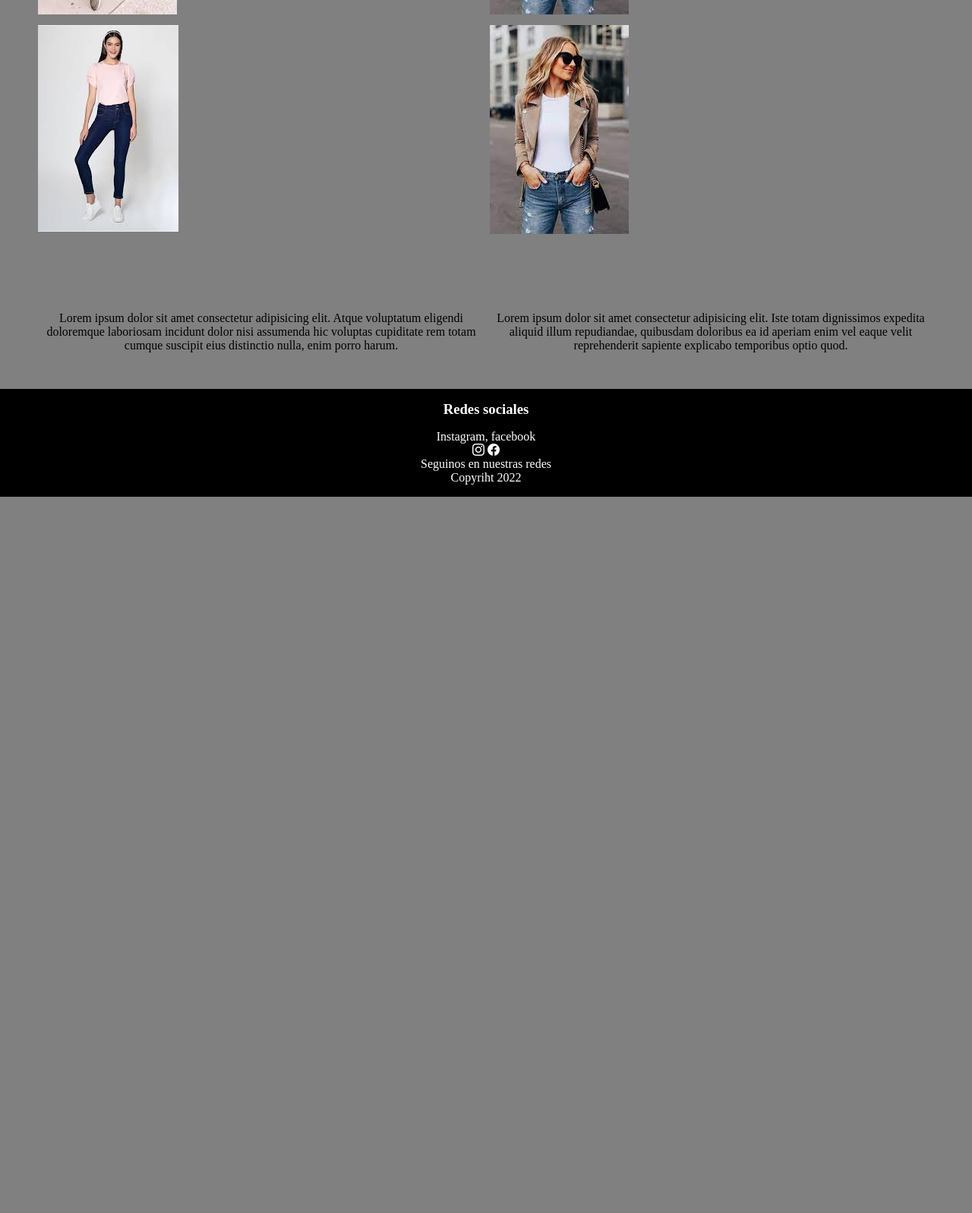
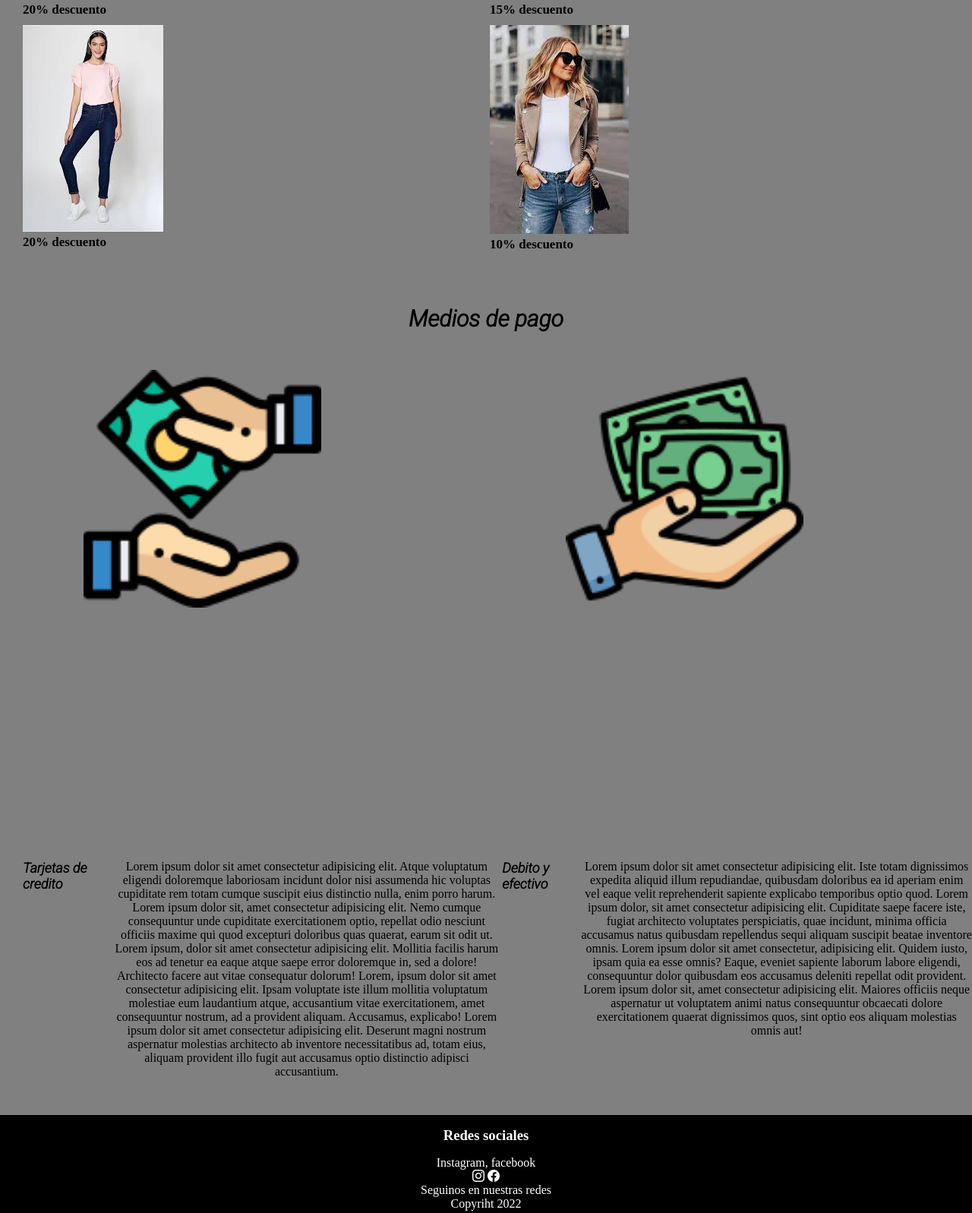
Before and after one commit to EmiQuitllet1996/pruebaGib, a plain HTML site: page index.html in a window 1280 px wide. Shown: the part 607-2204 px from the top of the page at 76% size. Before the commit the page ends 1261 px from the top, so only its background shows below. Drawn offline with nearby package versions, Linux system fonts and the light colour scheme.

Commit message:
modificaciones en general

```diff
--- a/css/style.css
+++ b/css/style.css
@@ -27,10 +27,77 @@ font-weight: bold;
 animation-iteration-count: initial;
 }
 
+h4{
+font-size: 18px;
+font-weight: 500;
+font-family: 'Roboto', sans-serif;
+font-weight: bold;
+}
+
+h5{
+    font-size: 17px;
+}
+
+.medioPago{
+padding: 40px;
+text-align: center;
+font-size: 30px;
+font-weight: 500;
+font-family: 'Roboto', sans-serif;
+font-weight: bold;
+}
+
+/* Medios de pago hecho con grid*/
+
+.tarjetaEfectivo{
+    display: grid;
+    padding: 10px;
+    grid-template-columns: repeat(1fr);
+    grid-template-rows: repeat(2, 1fr);
+    grid-template-areas: "pago1"
+                         "pago2";
+    gap: 7px;
+}
+
+@media screen and (min-width:720px){
+    .tarjetaEfectivo{
+        display: grid;
+        grid-template-columns: repeat(2, 1fr);
+        grid-template-rows: repeat(1fr);
+        grid-template-areas: "pago1 pago2";
+        gap: 10px;
+
+    }
+}
+
+@media screen and (min-width:1350px){
+    .tarjetaEfectivo{
+        display: grid;
+        grid-template-columns: repeat(2, 1fr);
+        grid-template-rows: repeat(1fr);
+        grid-template-areas: "pago1 pago2"
+
+    }
+}
+
+.tarjeta{
+    grid-area: pago1;
+    width: 50%;
+    margin-left: 100px;
+}
+
+.efectivo{
+   grid-area: pago2;
+   width: 50%;
+   margin-left: 100px;
+}
+
+/* parrafo hecho con flex en pagina principal*/
 
 section{
     display: flex;
-    padding: 3rem;
+    padding-bottom: 3rem;
+    padding-left: 30px;
 }
 
 .parrafo1{
@@ -48,7 +115,6 @@ footer{
     background-color: black;
     color: white;
     padding-bottom: 1rem;
-
 }
 
 footer h3{
@@ -69,6 +135,7 @@ nav{
 nav ul{
     display: flex;
     justify-content: space-evenly;
+    margin-left: 15px;
     gap: 1rem;
     background-color: black;
 }
@@ -77,7 +144,6 @@ nav ul{
 
 nav ul li{
 list-style-type: none;
-margin: 0,5rem;
 font-size: 19px;
 font-weight: 500;
 font-family: 'Roboto', sans-serif;
@@ -156,7 +222,7 @@ font-weight: bold;
 /*pagina principal*/
 
 .galeriaPrincipal{
-    padding: 50px;
+    padding: 30px;
     display: grid;
     grid-template-columns: repeat(1fr);
     grid-template-rows: repeat(4,1fr);
@@ -177,6 +243,7 @@ font-weight: bold;
 grid-area: imageen2;
 width: 100%;
 }
+
 
 
 .ropa3{
--- a/index.html
+++ b/index.html
@@ -47,26 +47,42 @@
         <section class="galeriaPrincipal">
         <div class="ropa1">
         <img src="img/ropa1.jpg" alt="imagen de ropa">
+        <h5>20% descuento</h5>
         </div>
         <div class="ropa2">
         <img src="img/ropa 2.jpg" alt="imagen de ropa">
+        <h5>15% descuento</h5>
         </div>
         <div class="ropa3">
          <img src="img/ropa 3.jpg" alt="imagen de ropa">
+         <h5>20% descuento</h5>
          </div>
         <div class="ropa4">
         <img src="img/ropa 2.jpg" alt="imagen de ropa">
+        <h5>10% descuento</h5>
         </div>
-    </section>
+        </section>
+        <h3 class="medioPago">Medios de pago</h3>
+        <div class="tarjetaEfectivo">
+        <img class="tarjeta" src="img/tarjeta1.png" alt="foto de tarjeta">
+        <img class="efectivo" src="img/2024335.png" alt="foto de efectivo">
+        </div>
+        <section>
+        <h4> Tarjetas de credito</h4>
+        <p class="parrafo1">Lorem ipsum dolor sit amet consectetur adipisicing elit. Atque voluptatum eligendi doloremque laboriosam incidunt dolor nisi assumenda hic voluptas cupiditate rem totam cumque suscipit eius distinctio nulla, enim porro harum.
+        Lorem ipsum dolor sit, amet consectetur adipisicing elit. Nemo cumque consequuntur unde cupiditate exercitationem optio, repellat odio nesciunt officiis maxime qui quod excepturi doloribus quas quaerat, earum sit odit ut.
+        Lorem ipsum, dolor sit amet consectetur adipisicing elit. Mollitia facilis harum eos ad tenetur ea eaque atque saepe error doloremque in, sed a dolore! Architecto facere aut vitae consequatur dolorum!
+        Lorem, ipsum dolor sit amet consectetur adipisicing elit. Ipsam voluptate iste illum mollitia voluptatum molestiae eum laudantium atque, accusantium vitae exercitationem, amet consequuntur nostrum, ad a provident aliquam. Accusamus, explicabo!
+        Lorem ipsum dolor sit amet consectetur adipisicing elit. Deserunt magni nostrum aspernatur molestias architecto ab inventore necessitatibus ad, totam eius, aliquam provident illo fugit aut accusamus optio distinctio adipisci accusantium.</p>
+        <h4>Debito y efectivo</h4>
+        <p class="parrafo2">Lorem ipsum dolor sit amet consectetur adipisicing elit. Iste totam dignissimos expedita aliquid illum repudiandae, quibusdam doloribus ea id aperiam enim vel eaque velit reprehenderit sapiente explicabo temporibus optio quod.
+        Lorem ipsum dolor, sit amet consectetur adipisicing elit. Cupiditate saepe facere iste, fugiat architecto voluptates perspiciatis, quae incidunt, minima officia accusamus natus quibusdam repellendus sequi aliquam suscipit beatae inventore omnis.
+        Lorem ipsum dolor sit amet consectetur, adipisicing elit. Quidem iusto, ipsam quia ea esse omnis? Eaque, eveniet sapiente laborum labore eligendi, consequuntur dolor quibusdam eos accusamus deleniti repellat odit provident.
+        Lorem ipsum dolor sit, amet consectetur adipisicing elit. Maiores officiis neque aspernatur ut voluptatem animi natus consequuntur obcaecati dolore exercitationem quaerat dignissimos quos, sint optio eos aliquam molestias omnis aut!</p>
+        </section>
     </main>
-
-    <section>
-        <p class="parrafo1">Lorem ipsum dolor sit amet consectetur adipisicing elit. Atque voluptatum eligendi doloremque laboriosam incidunt dolor nisi assumenda hic voluptas cupiditate rem totam cumque suscipit eius distinctio nulla, enim porro harum.</p>
-        <p class="parrafo2">Lorem ipsum dolor sit amet consectetur adipisicing elit. Iste totam dignissimos expedita aliquid illum repudiandae, quibusdam doloribus ea id aperiam enim vel eaque velit reprehenderit sapiente explicabo temporibus optio quod.</p>
-    </section>
-
 <footer>
-    <h3>Redes sociales</h3>
+<h3>Redes sociales</h3>
 <p> Instagram, facebook</p>
 <i class="bi bi-instagram"></i>
 <i class="bi bi-facebook"></i>
```
Also changed, not shown: img/2024335.png (added), img/3081295.png (added), img/tarjeta1.png (added).
